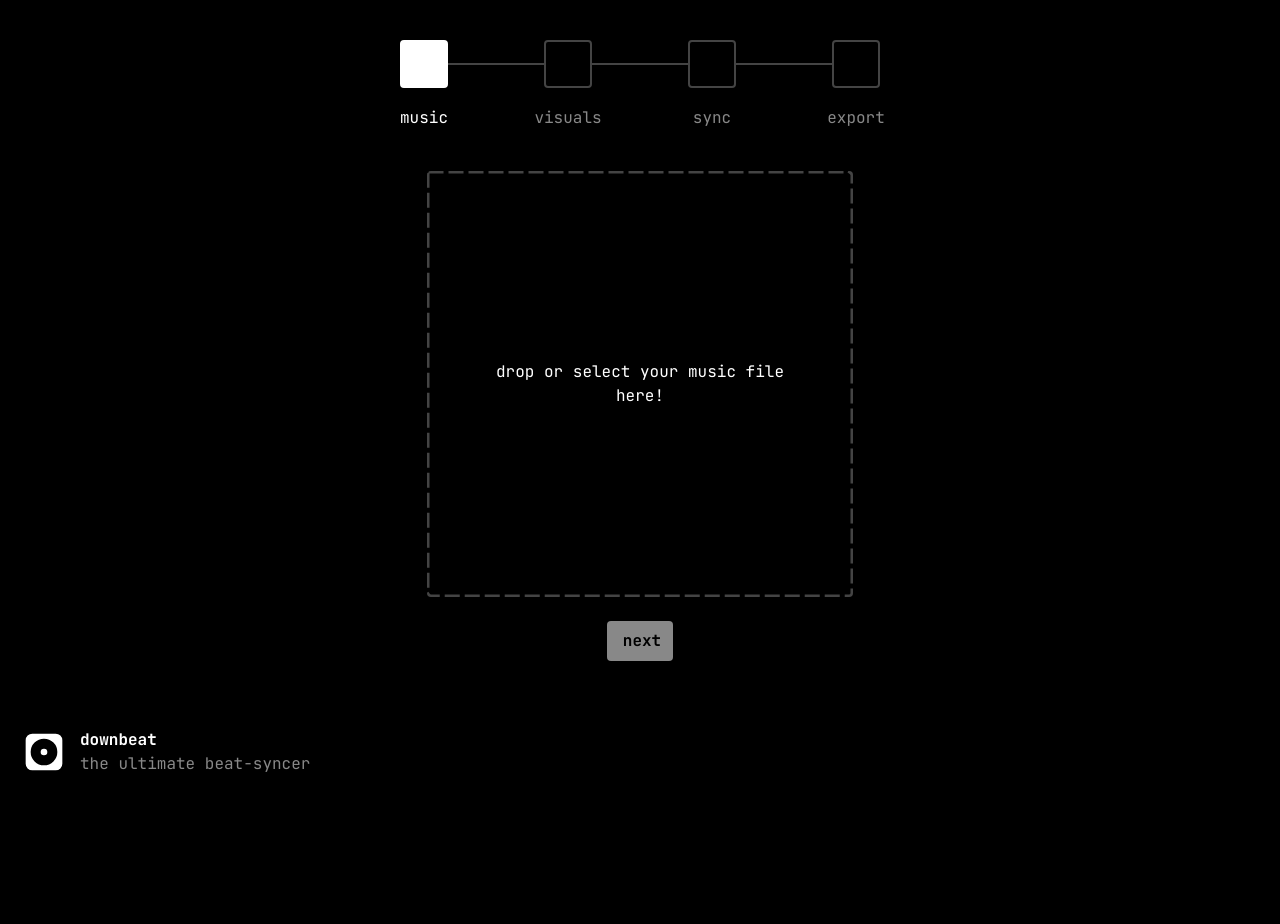
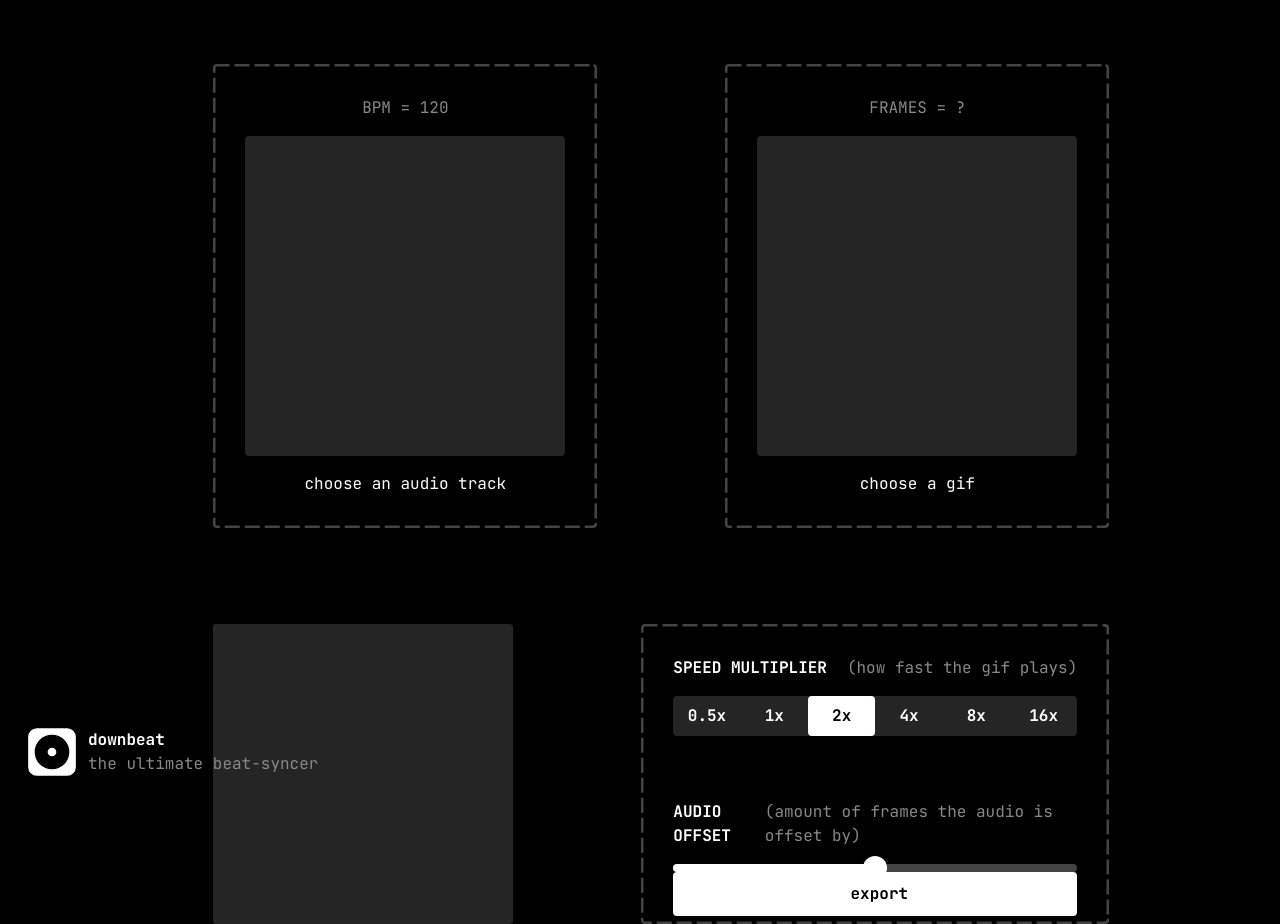
Before and after one commit to deltea/downbeat, a SvelteKit app: page / in a window 1280 px wide. Before the commit the page ends 800 px from the top, so only its background shows below. Built offline with nearby package versions, Linux system fonts and the light colour scheme.

Commit message:
add cool diagram stuiff

```diff
--- a/src/lib/components/Nav.svelte
+++ b/src/lib/components/Nav.svelte
@@ -22,9 +22,8 @@
   });
 </script>
 
-<nav class="fixed flex items-center justify-between w-full h-nav bottom-0 left-0 pl-6 pr-10">
+<nav class="fixed flex items-center justify-between w-full h-nav bottom-0 left-0 pl-8 pr-10">
   <a href="/" class="flex gap-4 items-center group">
-    <!-- <img bind:this={boombox} src="/logo.svg" alt="logo" class="w-10 aspect-square text-fg" /> -->
     <div bind:this={boombox} class="w-10 aspect-square">
       <svg xmlns="http://www.w3.org/2000/svg" width="32" height="32" viewBox="0 0 24 24" class="text-fg size-full">
         <path
--- a/src/lib/components/VideoFilePicker.svelte
+++ /dev/null
@@ -1,105 +0,0 @@
-<script lang="ts">
-  const VALID_FILE_TYPES = ["video/mp4", "video/quicktime", "video/webm"];
-
-  let { upload } = $props();
-  let fileInput: HTMLInputElement;
-  let previewSrc: string | null = $state(null);
-  let videoName: string | null = $state(null);
-  let isLoadingPreview = $state(false);
-
-  function fileInputChange(e: Event) {
-    const target = e.target as HTMLInputElement;
-    const files = target.files;
-
-    if (files && files.length > 0) {
-      const file = files[0];
-      if (VALID_FILE_TYPES.includes(file.type)) {
-        videoName = file.name;
-        setPreview(file);
-        upload(file)
-      } else {
-        console.error("invalid file type");
-      }
-    } else {
-      console.error("no file selected");
-    }
-  }
-
-  function onDrop(e: DragEvent) {
-    e.preventDefault();
-    const files = e.dataTransfer?.files;
-    if (files && files.length > 0) {
-      const file = files[0];
-      if (VALID_FILE_TYPES.includes(file.type)) {
-        videoName = file.name;
-        setPreview(file);
-        upload(file);
-      } else {
-        console.error("invalid file type");
-      }
-    } else {
-      console.error("no file dropped");
-    }
-  }
-
-  function setPreview(file: File) {
-    isLoadingPreview = true;
-
-    const url = URL.createObjectURL(file);
-    const video = document.createElement("video");
-
-    video.src = url;
-    video.crossOrigin = "anonymous";
-    video.preload = "metadata";
-    video.muted = true;
-
-    video.onloadeddata = () => {
-      video.currentTime = Math.random() * video.duration;
-    };
-
-    video.onseeked = () => {
-      const canvas = document.createElement("canvas");
-      canvas.width = video.videoWidth;
-      canvas.height = video.videoHeight;
-      const ctx = canvas.getContext("2d");
-      ctx?.drawImage(video, 0, 0, canvas.width, canvas.height);
-
-      previewSrc = canvas.toDataURL("image/png");
-      URL.revokeObjectURL(url);
-
-      isLoadingPreview = false;
-    };
-  }
-</script>
-
-<div class="flex flex-col gap-6 items-center w-full">
-  <button
-    onclick={() => fileInput.click()}
-    ondrop={onDrop}
-    ondragover={e => e.preventDefault()}
-    class="dashed aspect-video flex justify-center items-center text-muted rounded-sm w-full cursor-pointer p-6 outline-none hover:scale-[101%] active:scale-100 duration-100"
-  >
-    {#if isLoadingPreview}
-      <p>loading...</p>
-    {:else if previewSrc}
-      <div class="bg-cover size-full bg-center rounded-sm" style:background-image="url('{previewSrc}')"></div>
-    {:else}
-      <p>drop or select your video file here!</p>
-    {/if}
-  </button>
-
-  {#if videoName}
-    <p>{videoName}</p>
-  {/if}
-</div>
-
-<input
-  onchange={fileInputChange}
-  bind:this={fileInput}
-  accept={VALID_FILE_TYPES.join(",")}
-  type="file"
-  name="video"
-  id="video"
-  class="hidden"
-  multiple={false}
-/>
--- a/src/routes/+layout.svelte
+++ b/src/routes/+layout.svelte
@@ -11,8 +11,8 @@
   <title>downbeat</title>
 </svelte:head>
 
-<div class="min-h-screen flex flex-col items-center">
-  <main class="w-1/3 flex justify-center items-center grow">
+<div class="h-screen flex flex-col items-center">
+  <main class="w-2/3 flex grow h-full">
     {@render children()}
   </main>
 </div>
--- a/src/routes/+page.svelte
+++ b/src/routes/+page.svelte
@@ -1,75 +1,85 @@
 <script lang="ts">
-  import type { Mode } from "$lib/types";
-  import { muted } from "$lib/stores";
+  import Nav from "$components/Nav.svelte";
+  import Radio from "$components/Radio.svelte";
+  import { Slider } from "bits-ui";
 
-  import MusicUploadStep from "$components/MusicUploadStep.svelte";
-  import ImageUploadStep from "$components/ImageUploadStep.svelte";
-  import FusionStep from "$components/FusionStep.svelte";
-  import ExportStep from "$components/ExportStep.svelte";
-
-  import Progress from "$components/Progress.svelte";
-  import Nav from "$components/Nav.svelte";
-
-  let currentStep = $state(0);
-
-  let audio: HTMLAudioElement;
-
-  let musicFile: File | null = $state(null);
-  let bpm = $state(0);
-  let mode: Mode = $state("gif");
-  let speed = $state("2");
-  let images = $state<File[]>([]);
-  let gif: File | null = $state(null);
-  let isExportDone = $state(false);
+  const SPEEDS = [
+    { value: 0.5, label: "0.5x" },
+    { value: 1, label: "1x" },
+    { value: 2, label: "2x" },
+    { value: 4, label: "4x" },
+    { value: 8, label: "8x" },
+    { value: 16, label: "16x" }
+  ];
 </script>
 
-<Progress bind:currentStep />
+<div class="grow flex flex-col py-16 mb-nav gap-24">
+  <!-- top row -->
+  <div class="flex justify-center gap-32 w-full">
+    <button class="dashed w-[24rem] flex flex-col gap-4 items-center text-faded rounded-sm cursor-pointer p-8 outline-none hover:scale-[101%] active:scale-100 duration-100">
+      <span class="text-muted">BPM = 120</span>
+      <div class="bg-surface rounded-sm w-full aspect-square"></div>
+      <span>choose an audio track</span>
+    </button>
 
-<div class="grow flex flex-col gap-6 justify-center items-center pt-progress pb-nav">
-  {#if currentStep === 0}
-    <MusicUploadStep bind:musicFile bind:bpm />
-  {:else if currentStep === 1}
-    <ImageUploadStep bind:mode bind:images bind:gif />
-  {:else if currentStep === 2}
-    <FusionStep {images} {gif} {bpm} {mode} bind:speed />
-  {:else if currentStep === 3}
-    <ExportStep {images} {gif} {bpm} {mode} {speed} {musicFile} bind:isExportDone />
-  {/if}
+    <button class="dashed w-[24rem] flex flex-col gap-4 items-center text-faded rounded-sm cursor-pointer p-8 outline-none hover:scale-[101%] active:scale-100 duration-100">
+      <span class="text-muted">FRAMES = ?</span>
+      <div class="bg-surface rounded-sm w-full aspect-square"></div>
+      <span>choose a gif</span>
+    </button>
+  </div>
 
-  <div class="flex gap-6">
-    {#if currentStep > 0 && currentStep < 3}
-      <button
-        onclick={() => (currentStep--)}
-        class="rounded-sm pr-4 pl-2 py-2 bg-surface-0 text-fg font-bold hover:cursor-pointer disabled:bg-surface disabled:text-muted disabled:cursor-auto flex items-center gap-1"
-      >
-        <iconify-icon icon="line-md:chevron-small-left" class="text-2xl"></iconify-icon>
-        back
+  <!-- bottom row -->
+  <div class="flex justify-center gap-32 w-full grow">
+    <div class="dashed h-full aspect-square rounded-sm">
+      <div class="bg-surface rounded-sm w-full h-full"></div>
+    </div>
+
+    <div class="dashed h-full flex flex-col justify-between grow rounded-sm p-8">
+      <div class="flex flex-col gap-16">
+        <div>
+          <!-- label -->
+          <p class="mb-4 flex justify-between">
+            <span class="font-bold">SPEED MULTIPLIER</span>
+            <span class="text-muted">(how fast the gif plays)</span>
+          </p>
+          <!-- speed multiplier radio -->
+          <Radio items={SPEEDS} name="speed-multiplier" value={"2"} />
+        </div>
+        <div>
+          <!-- label -->
+          <p class="mb-4 flex justify-between">
+            <span class="font-bold">AUDIO OFFSET</span>
+            <span class="text-muted">(amount of frames the audio is offset by)</span>
+          </p>
+          <!-- audio offset slider -->
+          <Slider.Root
+            type="single"
+            value={10}
+            min={0}
+            step={1}
+            max={20}
+            class="relative flex items-center w-full hover:cursor-grab active:cursor-grabbing"
+          >
+            {#snippet children({ tickItems })}
+              <span class="h-2 w-full bg-surface-0 rounded-sm duration-100">
+                <Slider.Range class="bg-fg h-full absolute rounded-sm duration-100" />
+              </span>
+              <Slider.Thumb
+                index={0}
+                class="size-6 bg-fg outline-none rounded-full duration-100 z-10"
+              />
+            {/snippet}
+          </Slider.Root>
+        </div>
+      </div>
+
+      <button class="flex justify-center items-center gap-2 font-bold rounded-sm bg-fg w-full py-2.5 text-bg cursor-pointer hover:scale-[101%] active:scale-100 duration-100">
+        <iconify-icon icon="mingcute:share-forward-fill" class="text-xl"></iconify-icon>
+        export
       </button>
-    {/if}
-
-    {#if currentStep < 3}
-      <button
-        onclick={() => (currentStep++)}
-        class="rounded-sm pl-4 pr-2 py-2 bg-fg text-bg font-bold hover:cursor-pointer disabled:bg-muted disabled:cursor-auto flex items-center gap-1"
-        disabled={!(
-          (currentStep === 0 && bpm) ||
-          (currentStep === 1 && (mode === "gif" ? gif : images.length > 0)) ||
-          (currentStep === 2)
-        )}
-      >
-        next
-        <iconify-icon icon="line-md:chevron-small-right" class="text-2xl"></iconify-icon>
-      </button>
-    {/if}
+    </div>
   </div>
 </div>
 
-<Nav {bpm} />
-
-<audio
-  bind:this={audio}
-  autoplay
-  loop
-  muted={$muted}
-  src={musicFile ? URL.createObjectURL(musicFile) : ""}
-></audio>
+<Nav bpm={120} />
```
Also changed, not shown: static/logo.png (deleted).
